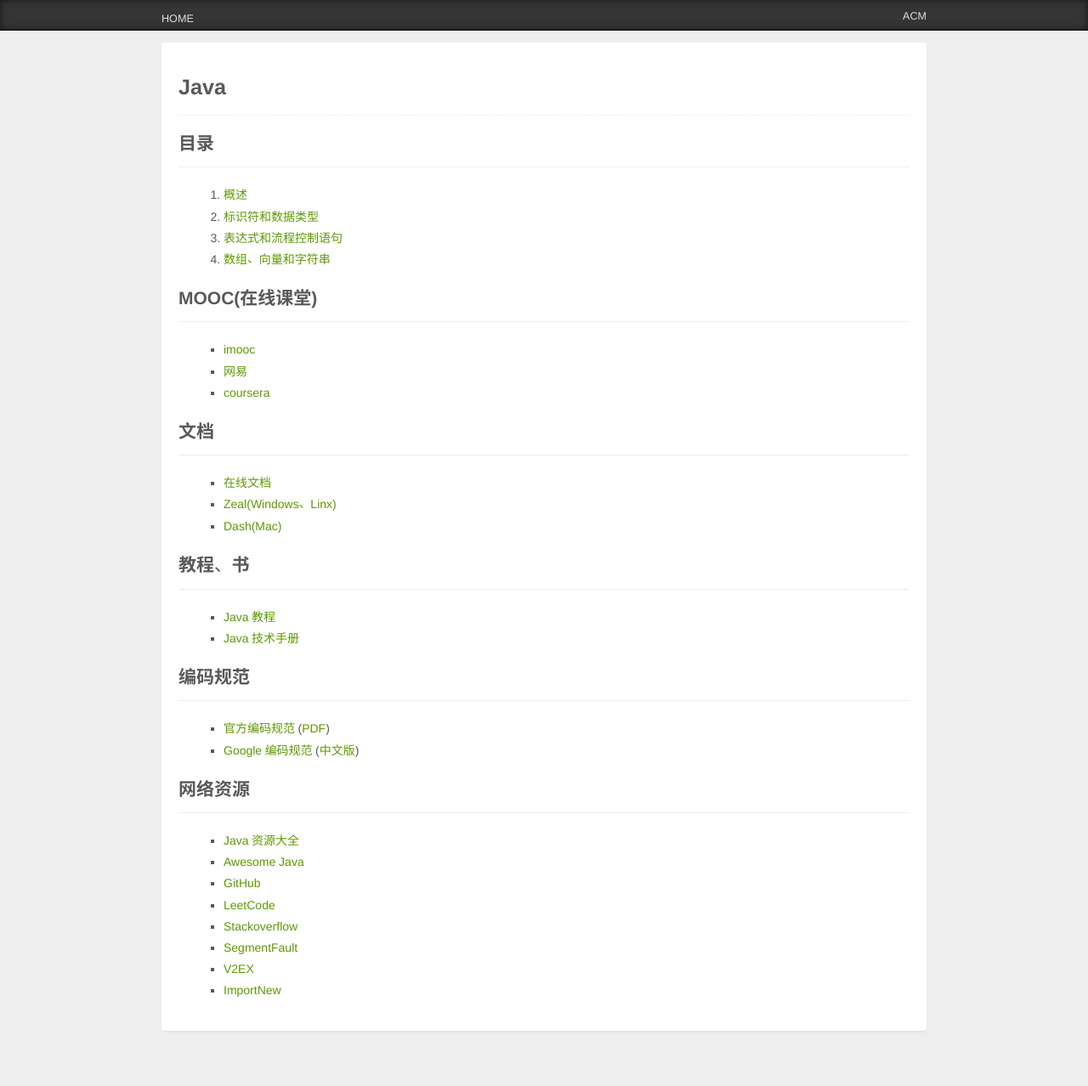
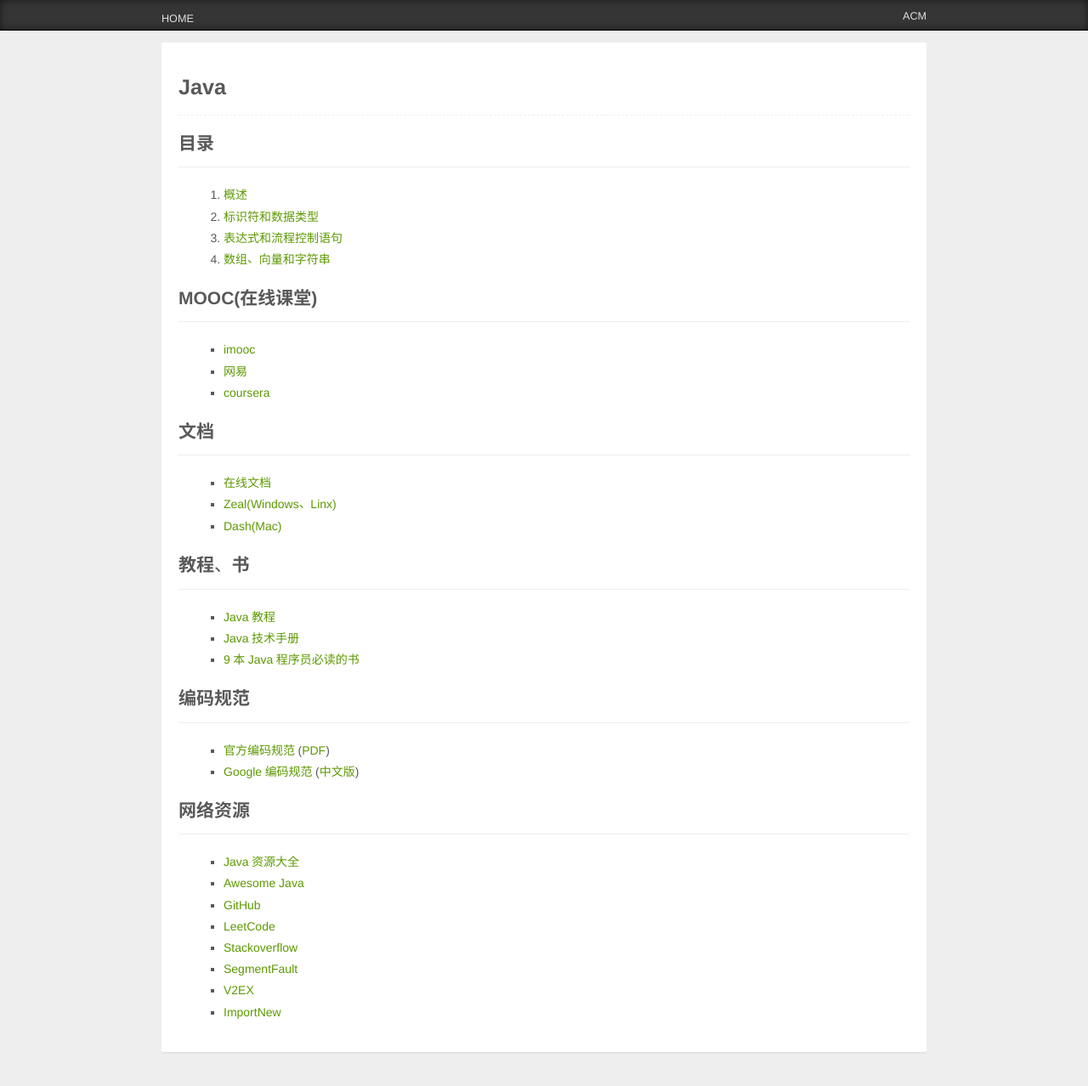
Before and after one commit to zjsu/java, a Jekyll site: the page built from index.md, in a window 1280 px wide and 1288 px high. Shown: the top 1278 px of the window at 85% size. Built offline with Jekyll 4.4.1, drawn with Linux system fonts in a browser that asks for light colours.

Commit message:
Add books

```diff
--- a/index.md
+++ b/index.md
@@ -27,6 +27,7 @@ comments: false
 
 - [Java教程](http://www.runoob.com/java/java-tutorial.html)
 - [Java技术手册](https://caterpillar.gitbooks.io/javase6tutorial/content/)
+- [9本Java程序员必读的书](http://droidyue.com/blog/2014/11/30/java-programmer-must-read-these-9-books/)
 
 ## 编码规范
 
```
